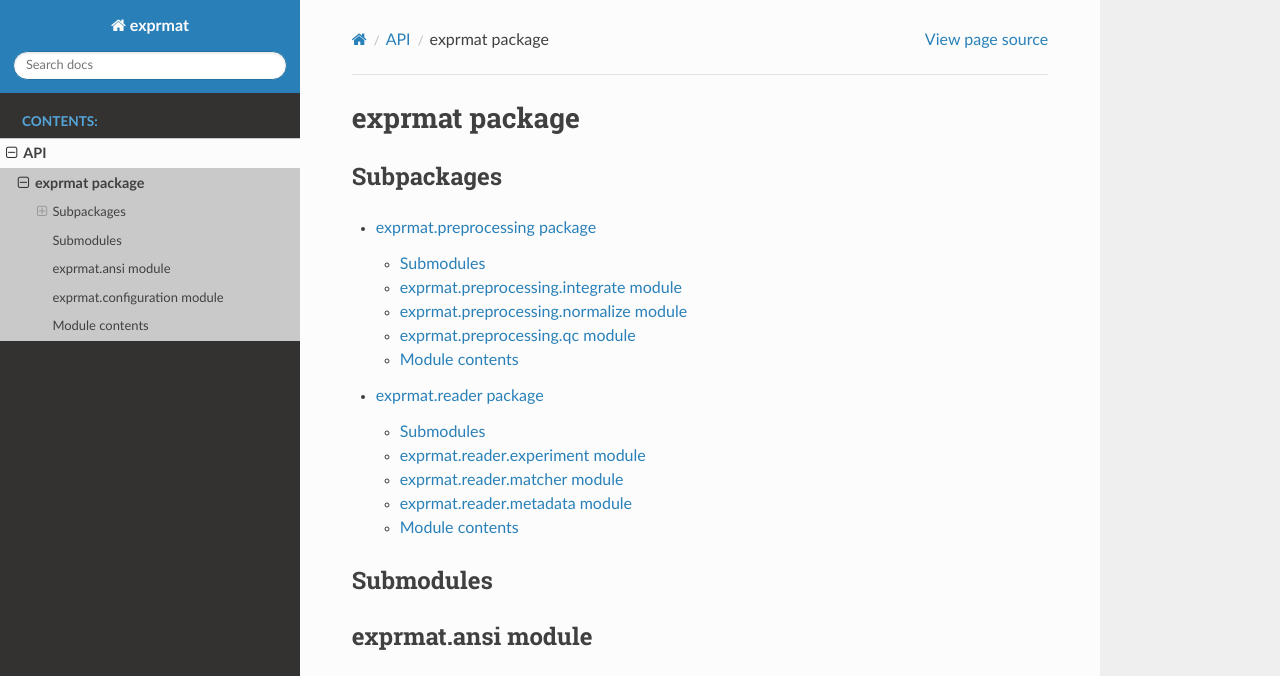
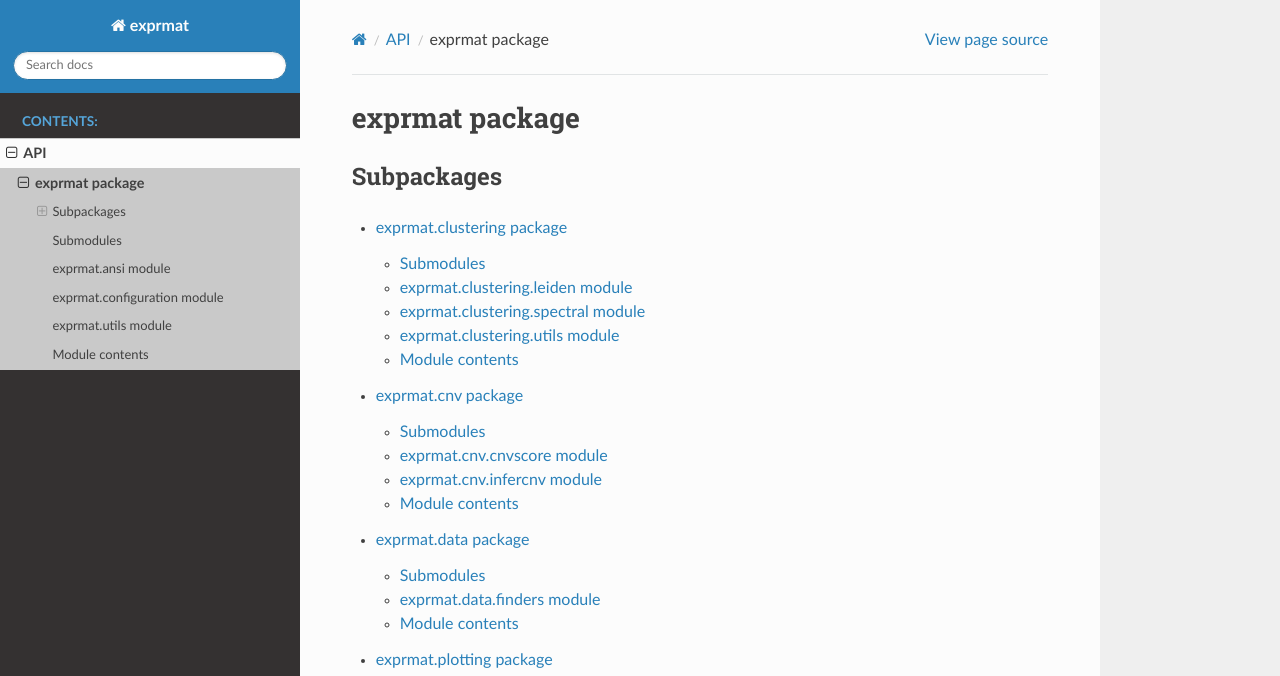
Before and after one commit to yang-z-03/exprmat, a Sphinx documentation site: the page built from docs/source/exprmat.rst, in a window 1280 px wide and 1400 px high. Shown: the top 676 px of the window. Built offline with Sphinx 7.4.7 and the Read the Docs theme 3.1.0, drawn with Linux system fonts in a browser that asks for light colours; some of the changed text lies outside the part shown; grey boxes are pictures that could not be loaded.

```diff
--- a/docs/requirements.txt
+++ b/docs/requirements.txt
@@ -6,3 +6,7 @@ mudata
 pandas
 matplotlib
 seaborn
+annoy
+scikit-image
+scikit-misc
+igraph
--- /dev/null
+++ b/docs/source/exprmat.clustering.rst
@@ -0,0 +1,37 @@
+exprmat.clustering package
+==========================
+
+Submodules
+----------
+
+exprmat.clustering.leiden module
+--------------------------------
+
+.. automodule:: exprmat.clustering.leiden
+   :members:
+   :undoc-members:
+   :show-inheritance:
+
+exprmat.clustering.spectral module
+----------------------------------
+
+.. automodule:: exprmat.clustering.spectral
+   :members:
+   :undoc-members:
+   :show-inheritance:
+
+exprmat.clustering.utils module
+-------------------------------
+
+.. automodule:: exprmat.clustering.utils
+   :members:
+   :undoc-members:
+   :show-inheritance:
+
+Module contents
+---------------
+
+.. automodule:: exprmat.clustering
+   :members:
+   :undoc-members:
+   :show-inheritance:
--- /dev/null
+++ b/docs/source/exprmat.cnv.rst
@@ -0,0 +1,29 @@
+exprmat.cnv package
+===================
+
+Submodules
+----------
+
+exprmat.cnv.cnvscore module
+---------------------------
+
+.. automodule:: exprmat.cnv.cnvscore
+   :members:
+   :undoc-members:
+   :show-inheritance:
+
+exprmat.cnv.infercnv module
+---------------------------
+
+.. automodule:: exprmat.cnv.infercnv
+   :members:
+   :undoc-members:
+   :show-inheritance:
+
+Module contents
+---------------
+
+.. automodule:: exprmat.cnv
+   :members:
+   :undoc-members:
+   :show-inheritance:
--- /dev/null
+++ b/docs/source/exprmat.plotting.rst
@@ -0,0 +1,45 @@
+exprmat.plotting package
+========================
+
+Submodules
+----------
+
+exprmat.plotting.cnv module
+---------------------------
+
+.. automodule:: exprmat.plotting.cnv
+   :members:
+   :undoc-members:
+   :show-inheritance:
+
+exprmat.plotting.de module
+--------------------------
+
+.. automodule:: exprmat.plotting.de
+   :members:
+   :undoc-members:
+   :show-inheritance:
+
+exprmat.plotting.expression module
+----------------------------------
+
+.. automodule:: exprmat.plotting.expression
+   :members:
+   :undoc-members:
+   :show-inheritance:
+
+exprmat.plotting.palettes module
+--------------------------------
+
+.. automodule:: exprmat.plotting.palettes
+   :members:
+   :undoc-members:
+   :show-inheritance:
+
+Module contents
+---------------
+
+.. automodule:: exprmat.plotting
+   :members:
+   :undoc-members:
+   :show-inheritance:
--- /dev/null
+++ b/docs/source/exprmat.preprocessing.doublets.rst
@@ -0,0 +1,29 @@
+exprmat.preprocessing.doublets package
+======================================
+
+Submodules
+----------
+
+exprmat.preprocessing.doublets.composite module
+-----------------------------------------------
+
+.. automodule:: exprmat.preprocessing.doublets.composite
+   :members:
+   :undoc-members:
+   :show-inheritance:
+
+exprmat.preprocessing.doublets.scrublet module
+----------------------------------------------
+
+.. automodule:: exprmat.preprocessing.doublets.scrublet
+   :members:
+   :undoc-members:
+   :show-inheritance:
+
+Module contents
+---------------
+
+.. automodule:: exprmat.preprocessing.doublets
+   :members:
+   :undoc-members:
+   :show-inheritance:
--- a/docs/source/exprmat.preprocessing.rst
+++ b/docs/source/exprmat.preprocessing.rst
@@ -1,8 +1,24 @@
 exprmat.preprocessing package
 =============================
 
+Subpackages
+-----------
+
+.. toctree::
+   :maxdepth: 4
+
+   exprmat.preprocessing.doublets
+
 Submodules
 ----------
+
+exprmat.preprocessing.filter module
+-----------------------------------
+
+.. automodule:: exprmat.preprocessing.filter
+   :members:
+   :undoc-members:
+   :show-inheritance:
 
 exprmat.preprocessing.integrate module
 --------------------------------------
@@ -12,10 +28,26 @@ exprmat.preprocessing.integrate module
    :undoc-members:
    :show-inheritance:
 
-exprmat.preprocessing.normalize module
---------------------------------------
+exprmat.preprocessing.linear module
+-----------------------------------
 
-.. automodule:: exprmat.preprocessing.normalize
+.. automodule:: exprmat.preprocessing.linear
+   :members:
+   :undoc-members:
+   :show-inheritance:
+
+exprmat.preprocessing.normal module
+-----------------------------------
+
+.. automodule:: exprmat.preprocessing.normal
+   :members:
+   :undoc-members:
+   :show-inheritance:
+
+exprmat.preprocessing.plot module
+---------------------------------
+
+.. automodule:: exprmat.preprocessing.plot
    :members:
    :undoc-members:
    :show-inheritance:
@@ -28,6 +60,22 @@ exprmat.preprocessing.qc module
    :undoc-members:
    :show-inheritance:
 
+exprmat.preprocessing.sparse module
+-----------------------------------
+
+.. automodule:: exprmat.preprocessing.sparse
+   :members:
+   :undoc-members:
+   :show-inheritance:
+
+exprmat.preprocessing.uniform module
+------------------------------------
+
+.. automodule:: exprmat.preprocessing.uniform
+   :members:
+   :undoc-members:
+   :show-inheritance:
+
 Module contents
 ---------------
 
--- /dev/null
+++ b/docs/source/exprmat.reduction.rst
@@ -0,0 +1,77 @@
+exprmat.reduction package
+=========================
+
+Submodules
+----------
+
+exprmat.reduction.forceatlas module
+-----------------------------------
+
+.. automodule:: exprmat.reduction.forceatlas
+   :members:
+   :undoc-members:
+   :show-inheritance:
+
+exprmat.reduction.mde module
+----------------------------
+
+.. automodule:: exprmat.reduction.mde
+   :members:
+   :undoc-members:
+   :show-inheritance:
+
+exprmat.reduction.nn module
+---------------------------
+
+.. automodule:: exprmat.reduction.nn
+   :members:
+   :undoc-members:
+   :show-inheritance:
+
+exprmat.reduction.pca module
+----------------------------
+
+.. automodule:: exprmat.reduction.pca
+   :members:
+   :undoc-members:
+   :show-inheritance:
+
+exprmat.reduction.plot module
+-----------------------------
+
+.. automodule:: exprmat.reduction.plot
+   :members:
+   :undoc-members:
+   :show-inheritance:
+
+exprmat.reduction.pumap module
+------------------------------
+
+.. automodule:: exprmat.reduction.pumap
+   :members:
+   :undoc-members:
+   :show-inheritance:
+
+exprmat.reduction.tsne module
+-----------------------------
+
+.. automodule:: exprmat.reduction.tsne
+   :members:
+   :undoc-members:
+   :show-inheritance:
+
+exprmat.reduction.umap module
+-----------------------------
+
+.. automodule:: exprmat.reduction.umap
+   :members:
+   :undoc-members:
+   :show-inheritance:
+
+Module contents
+---------------
+
+.. automodule:: exprmat.reduction
+   :members:
+   :undoc-members:
+   :show-inheritance:
--- a/docs/source/exprmat.rst
+++ b/docs/source/exprmat.rst
@@ -7,8 +7,13 @@ Subpackages
 .. toctree::
    :maxdepth: 4
 
+   exprmat.clustering
+   exprmat.cnv
+   exprmat.data
+   exprmat.plotting
    exprmat.preprocessing
    exprmat.reader
+   exprmat.reduction
 
 Submodules
 ----------
@@ -29,6 +34,14 @@ exprmat.configuration module
    :undoc-members:
    :show-inheritance:
 
+exprmat.utils module
+--------------------
+
+.. automodule:: exprmat.utils
+   :members:
+   :undoc-members:
+   :show-inheritance:
+
 Module contents
 ---------------
 
```
